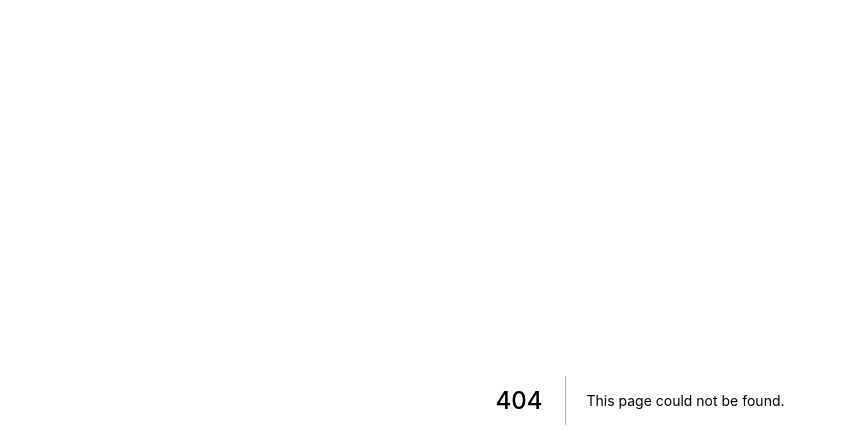
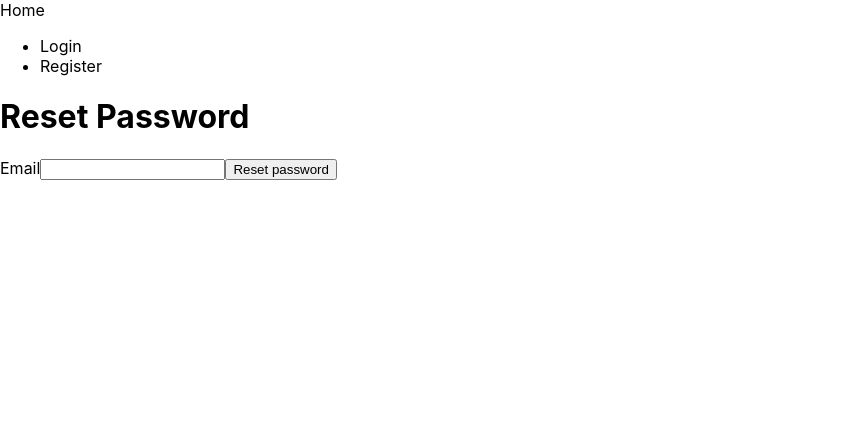
Before and after one commit to dbatonyi/DDH-FE, a Next.js app: page /password/new in a window 1280 px wide. Before the commit this address had no page. Shown: the top 448 px of the page, without its empty margins (0-846 px from the left). Built offline with nearby package versions, Linux system fonts and the light colour scheme; no server answers.

Commit message:
DDH FE - Password reset and dynamic route (0522)

```diff
--- a/layouts/Layout.js
+++ b/layouts/Layout.js
@@ -48,7 +48,9 @@ const Layout = (props) => {
 
     if (!auth && auth === false) {
 
-        if (getLocation !== "/login" && getLocation !== "/register") {
+        const resetPasswordUrls = getLocation.includes("/password/");
+
+        if (getLocation !== "/login" && getLocation !== "/register" && !resetPasswordUrls) {
             router.push('/login');
         }
 
--- a/pages/login.js
+++ b/pages/login.js
@@ -1,5 +1,6 @@
 import React, { useState } from "react";
 import { useRouter } from "next/router";
+import Link from 'next/link';
 import Layout from "../layouts/Layout";
 import configData from "../config.json";
 
@@ -38,6 +39,8 @@ const Login = () => {
                 <button type='submit'>Sign in</button>
 
             </form>
+
+            <div className="password-reset-btn"><Link href="/password/new">Reset password!</Link></div>
         </Layout>
     );
 };
--- /dev/null
+++ b/pages/password/new.js
@@ -0,0 +1,40 @@
+import React, { useState } from "react";
+import { useRouter } from "next/router";
+import Layout from "../../layouts/Layout";
+import configData from "../../config.json";
+
+const NewPassword = () => {
+    const [email, setEmail] = useState("");
+    const router = useRouter();
+
+    const submit = async (e) => {
+        e.preventDefault();
+
+        await fetch(`${configData.SERVER_URL}/api/password/new`, {
+            method: "POST",
+            headers: { 'Content-Type': 'application/json' },
+            credentials: 'include',
+            body: JSON.stringify({
+                email: email,
+            })
+        });
+
+        await router.push('/');
+    }
+
+    return (
+        <Layout>
+            <form onSubmit={submit}>
+                <h1>Reset Password</h1>
+
+                <label htmlFor="email">Email</label>
+                <input name="email" type="email" required onChange={e => setEmail(e.target.value)}/>
+
+                <button type='submit'>Reset password</button>
+
+            </form>
+        </Layout>
+    );
+};
+
+export default NewPassword;
```
Also changed, not shown: pages/password/reset/[...param].js (added, +47 -0 lines).
